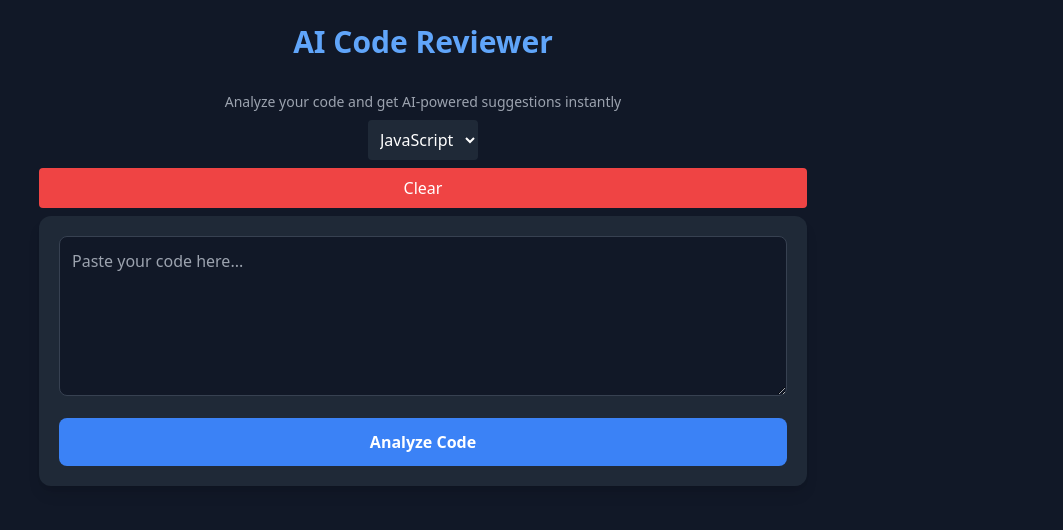
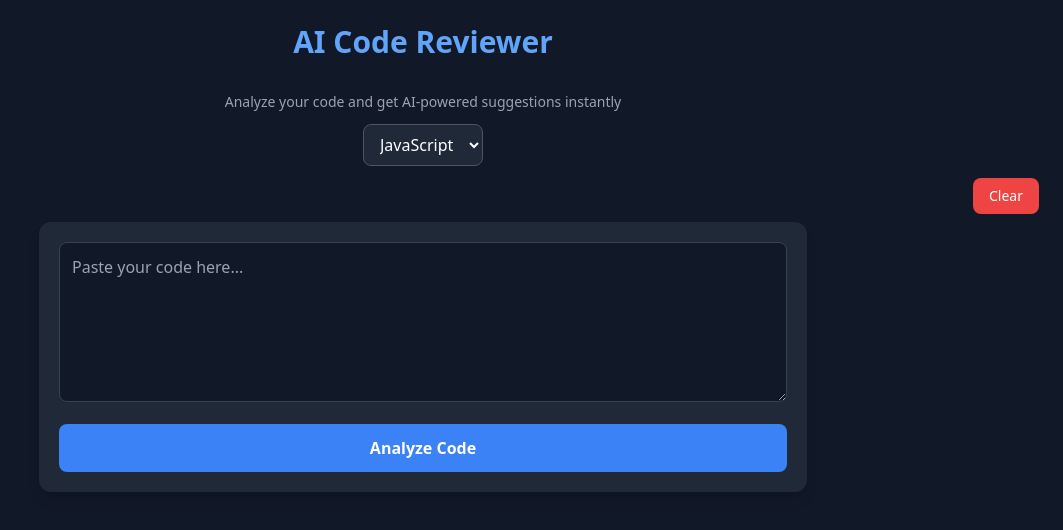
Before and after one commit to anantharjun672001-a11y/AiFrontend, a React (Vite) app: page / in a window 1280 px wide. Shown: the top 530 px of the page, without its empty margins (217-1280 px from the left). Built offline with nearby package versions, Linux system fonts and the light colour scheme.

Commit message:
dropdown styled and clear button designed neatly

```diff
--- a/src/App.jsx
+++ b/src/App.jsx
@@ -48,10 +48,11 @@ function App() {
       </p>
 
       {/* Language */}
+
       <select
         value={language}
         onChange={(e) => setLanguage(e.target.value)}
-        className="bg-gray-800 p-2 rounded mt-2"
+        className="bg-gray-800 border border-gray-600 text-white px-3 py-2 rounded-lg mt-3 focus:outline-none focus:ring-2 focus:ring-blue-500"
       >
         <option value="javascript">JavaScript</option>
         <option value="python">Python</option>
@@ -64,7 +65,7 @@ function App() {
           setCode("");
           setResult("");
         }}
-        className="mt-2 w-full max-w-3xl bg-red-500 p-2 rounded"
+        className="mt-3 px-4 py-2 bg-red-500 hover:bg-red-600 rounded-lg text-sm self-end"
       >
         Clear
       </button>
```
